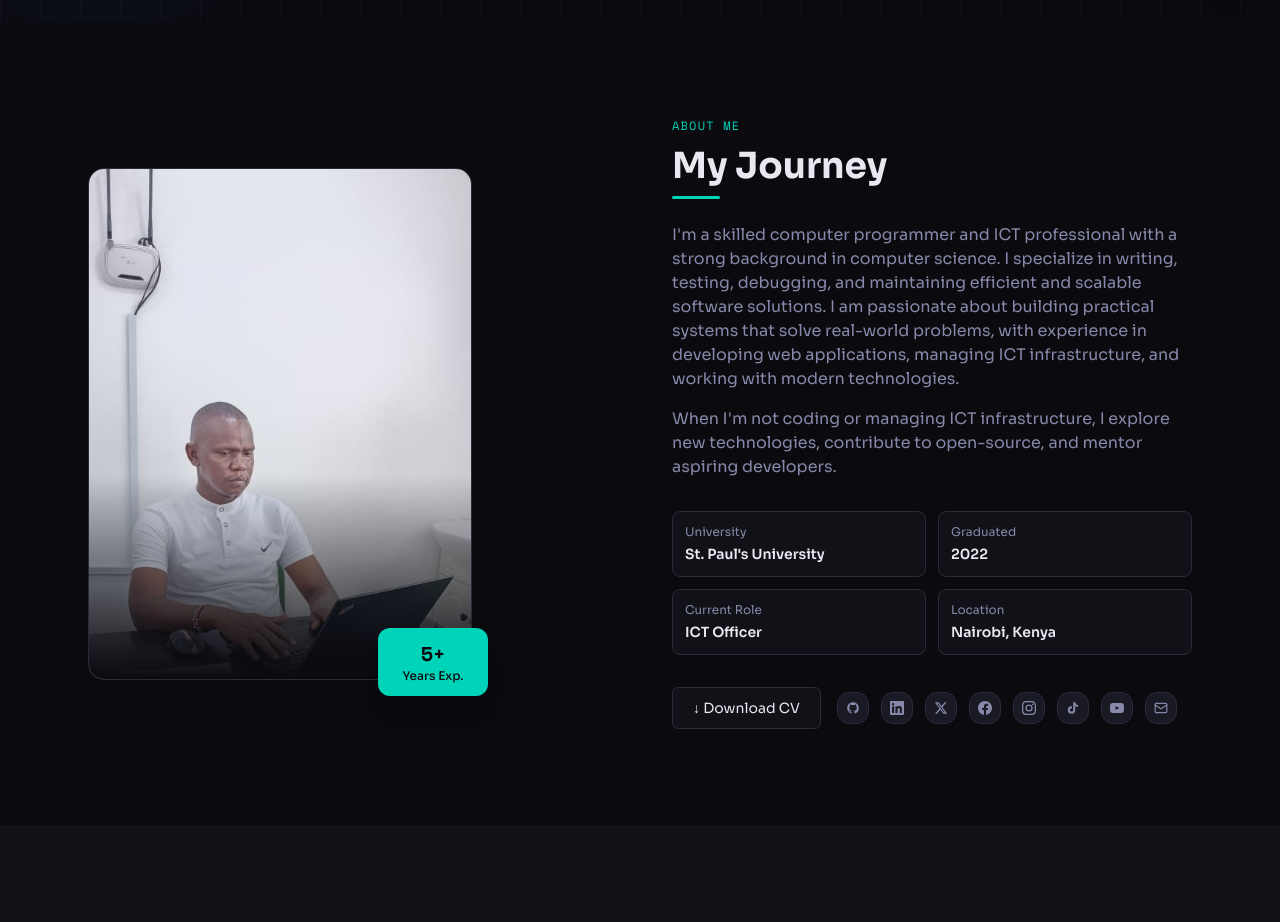
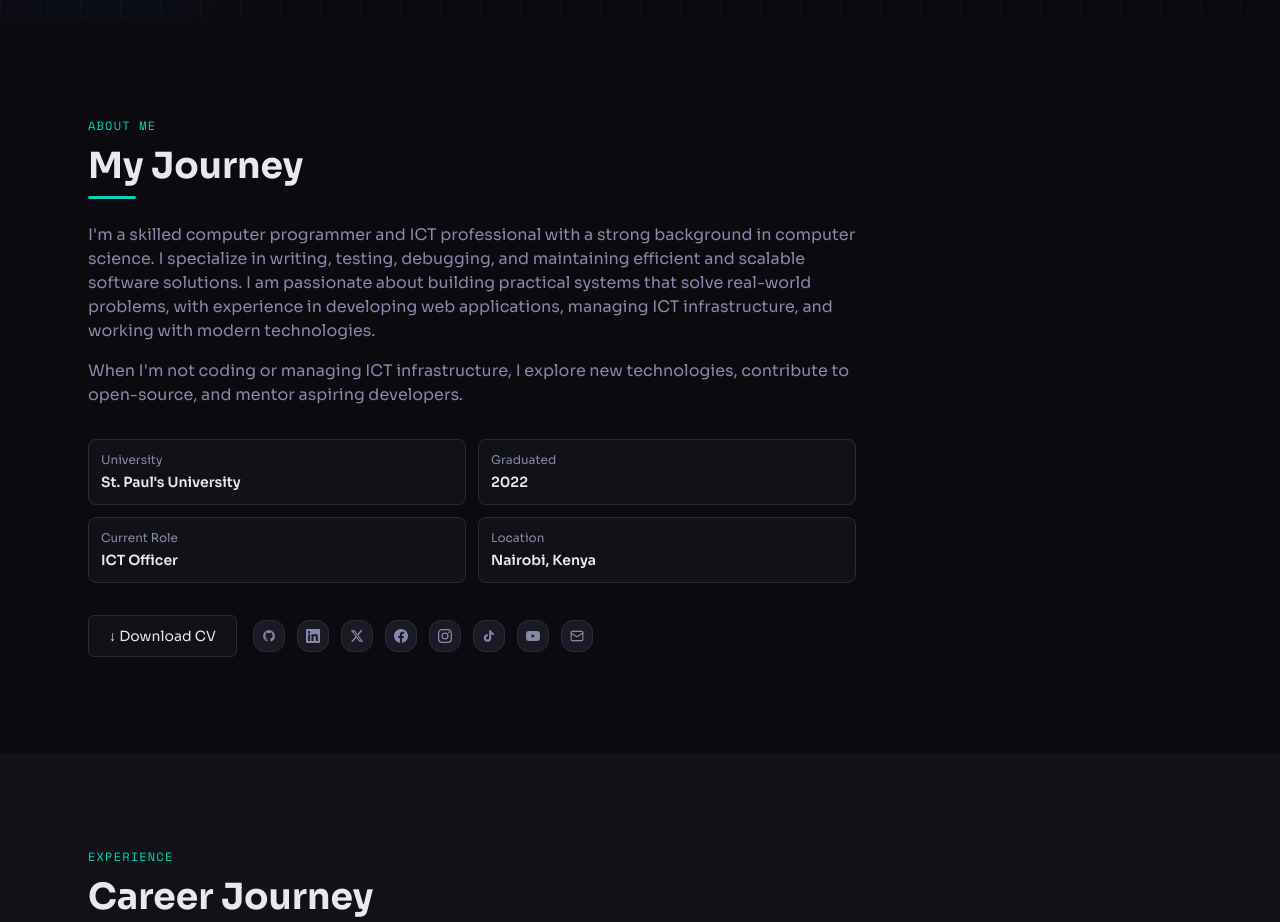
Before and after one commit to Dantechdevs/ngwasidaniel, a Next.js app: page / in a window 1280 px wide. Shown: the part 778-1700 px from the top of the page. Built offline with nearby package versions, Linux system fonts and the light colour scheme.

Commit message:
fix: add use client directives, remove About photo, fix CSS

```diff
--- a/src/components/About.tsx
+++ b/src/components/About.tsx
@@ -1,37 +1,14 @@
 "use client"
-import Image from 'next/image'
 import { siteData } from '@/data/siteData'
 import SocialIcons from './SocialIcons'
 
 export default function About() {
   return (
     <section id="about" className="py-24 max-w-6xl mx-auto px-4 md:px-6">
-      <div className="grid md:grid-cols-2 gap-12 md:gap-16 items-center">
-
-        {/* Profile photo */}
-        <div className="relative mx-auto md:mx-0 w-64 sm:w-72 md:w-full max-w-sm">
-          <div className="rounded-2xl overflow-hidden aspect-[3/4] relative"
-            style={{ border: '1px solid var(--border)' }}>
-            <Image
-              src={siteData.images.profile}
-              alt="Daniel Ngwasi"
-              fill
-              className="object-cover object-top"
-              priority
-            />
-            <div className="absolute inset-0"
-              style={{ background: 'linear-gradient(to top, #0a0a0f 0%, transparent 40%)' }} />
-          </div>
-          {/* Floating stats card */}
-          <div className="absolute -bottom-4 -right-4 rounded-xl px-4 py-3 text-center shadow-xl"
-            style={{ background: 'var(--cyan)', color: 'var(--bg)', minWidth: '110px' }}>
-            <div className="font-mono text-xl font-bold">5+</div>
-            <div className="text-xs font-medium">Years Exp.</div>
-          </div>
-        </div>
+      <div className="max-w-3xl">
 
         {/* Content */}
-        <div className="mt-8 md:mt-0">
+        <div>
           <p className="font-mono text-xs uppercase tracking-widest mb-3" style={{ color: 'var(--cyan)' }}>About Me</p>
           <h2 className="text-3xl md:text-4xl font-bold mb-6 section-heading" style={{ color: 'var(--text)' }}>
             My Journey
```
